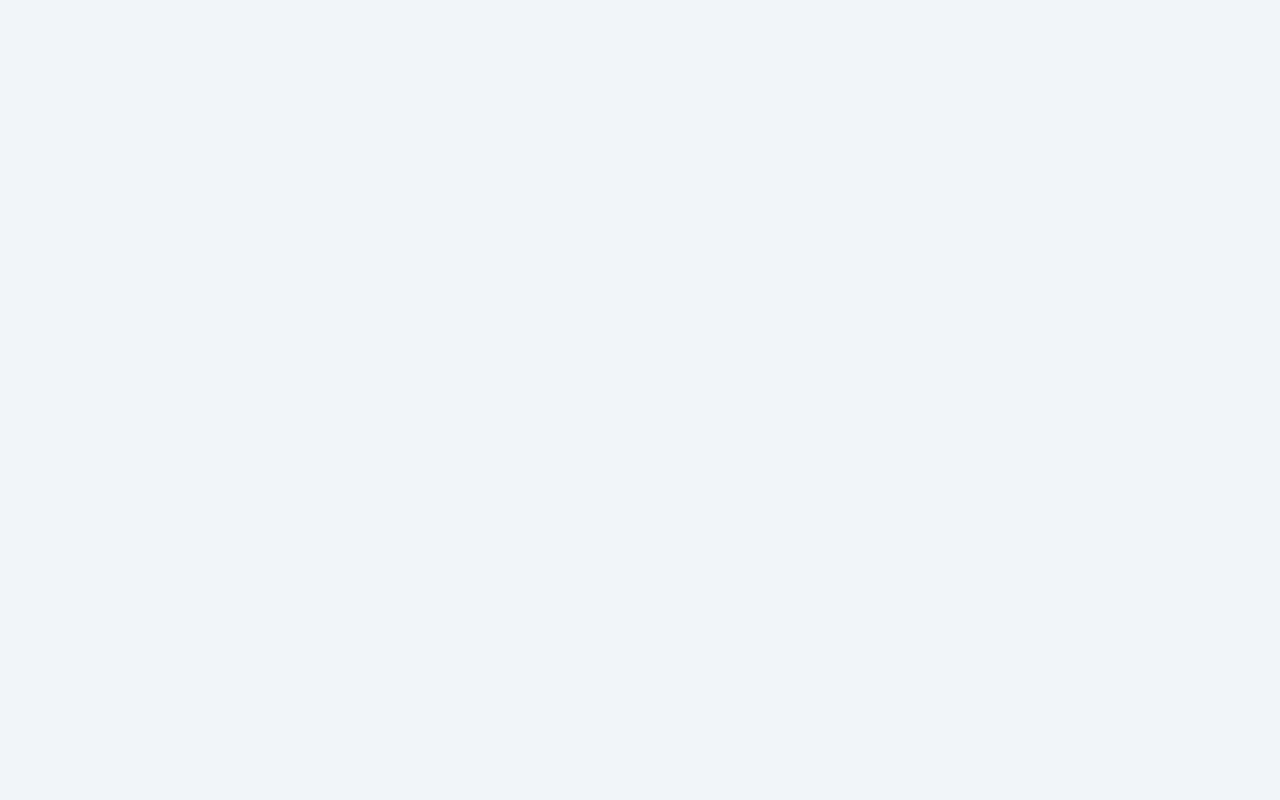
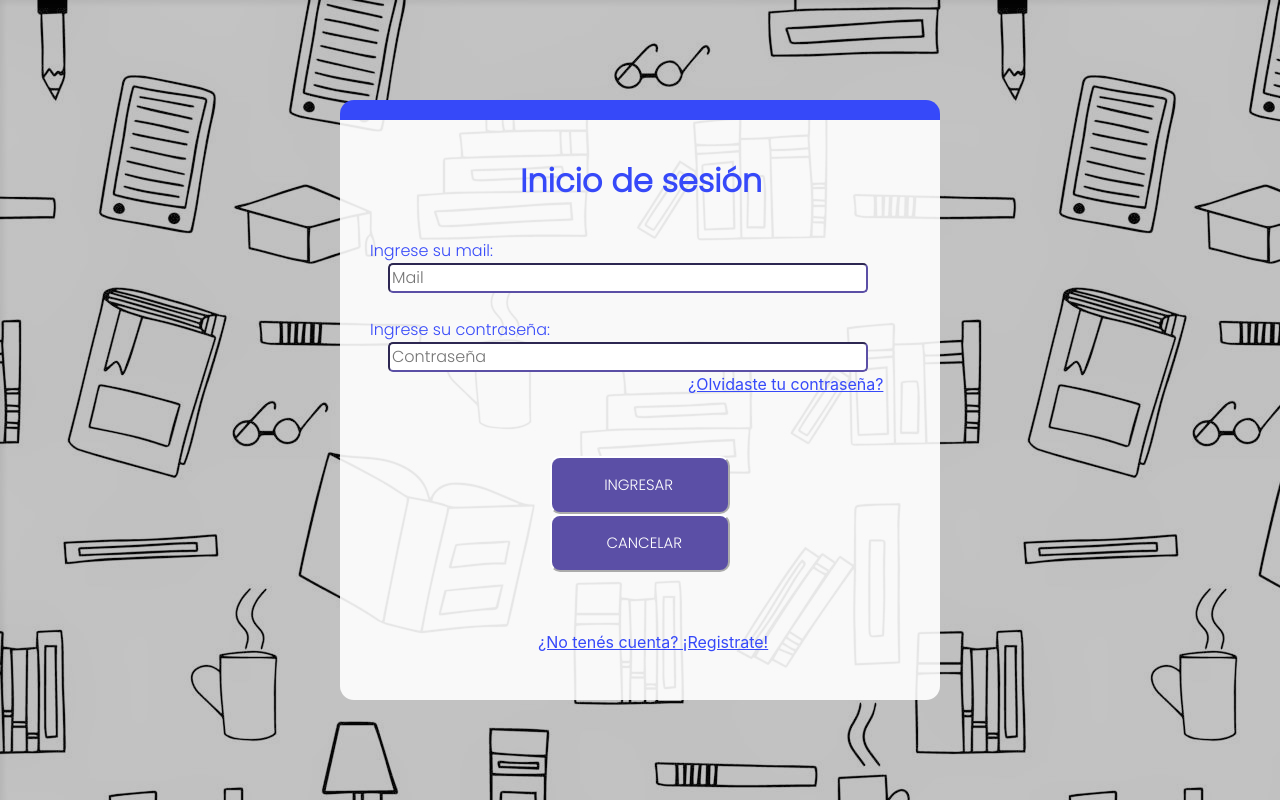
Before and after one commit to IgnacioSorgentini/Pagina-Web-Market-Profesores, a React (Create React App) app: page /inicioSesion in a window 1280 px wide. Before the commit this address had no page. Built offline with nearby package versions, Linux system fonts and the light colour scheme; a web font is replaced by a local one.

Commit message:
Solucionando temas de ruteo y agregando botones de Cancelar en Registro e Inicio Sesion

```diff
--- a/src/App.jsx
+++ b/src/App.jsx
@@ -39,6 +39,7 @@ function App() {
           <Route path="/registro" element={<Registro/>}/>
           <Route path="/misClasesProfesor" element={<MisClasesProfesor/>}/>
           <Route path="/contratacionesProfesor" element={<Contrataciones />}/>
+          <Route path="/inicioSesion" element={<InicioSesion/>} />
          </Routes>
         </div>
       </Router>
--- a/src/Pantallas/Inicio-sesion.jsx
+++ b/src/Pantallas/Inicio-sesion.jsx
@@ -63,7 +63,12 @@ function InicioSesion() {
             <button className="boton" onClick={comprobarUsuario}>
                 INGRESAR
             </button>
-            <a  className="registro" href="#"><Link to={"/Registro"} className="nav-link">¿No tenés cuenta? ¡Registrate! </Link></a>
+            <Link to="/" style={{textDecoration:"none"}}>
+                <button className="boton">
+                    CANCELAR
+                </button>
+            </Link>
+            <a  className="registro" href="#"><Link to={"/registro"} className="nav-link">¿No tenés cuenta? ¡Registrate! </Link></a>
             </div>
             </div>
         )
--- a/src/Pantallas/Pantalla-principal.jsx
+++ b/src/Pantallas/Pantalla-principal.jsx
@@ -1,4 +1,5 @@
 import React from "react";
+import { Link } from "react-router-dom";
 import '../Hojas-de-estilo/PantallaPrincipal.css';
 import Button from '@mui/material/Button';
 
@@ -12,10 +13,10 @@ function PantallaPrincipal() {
                     </div>
                     <div style={{minHeight:"80%", minWidth:"100%", boxSizing:"border-box", display:"flex", flexDirection:"column", justifyContent:"end", alignItems:"center"}}>
                         <div style={{minWidth:"60%", boxSizing:"border-box", display:"flex", justifyContent:"center"}}>
-                            <Button variant="outlined" size="large" style={{margin:"20px", color:"black", borderColor:"black"}} disableElevation>Iniciar sesion</Button>
+                            <Link to="/inicioSesion" style={{textDecoration:"none"}}><Button variant="outlined" size="large" style={{margin:"20px", color:"black", borderColor:"black"}} disableElevation>Iniciar sesion</Button></Link>
                         </div>
                         <div style={{minWidth:"60%", boxSizing:"border-box", display:"flex", justifyContent:"center"}}>
-                            <Button variant="outlined" size="large" style={{margin:"20px", color:"black", borderColor:"black"}}>Registrarse</Button>
+                            <Link to="/registro" style={{textDecoration:"none"}}><Button variant="outlined" size="large" style={{margin:"20px", color:"black", borderColor:"black"}}>Registrarse</Button></Link>
                         </div>
                     </div>
                 </div>
--- a/src/Pantallas/Registro.jsx
+++ b/src/Pantallas/Registro.jsx
@@ -164,7 +164,12 @@ function Registro() {
                 <button className="botonRegistro" onClick={verificaciones} >
                     CONFIRMAR
                 </button>
-                <a  className="iniciar" href="#"><Link to={"/"} className="nav-link">¿Ya tenés cuenta? ¡Iniciá sesión! </Link></a>
+                <Link to="/" style={{textDecoration:"none"}}>
+                    <button className="botonRegistro" >
+                        CANCELAR
+                    </button>
+                </Link>
+                <a  className="iniciar" href="#"><Link to={"/inicioSesion"} className="nav-link">¿Ya tenés cuenta? ¡Iniciá sesión! </Link></a>
                 </div>
                 </div>
 
```
